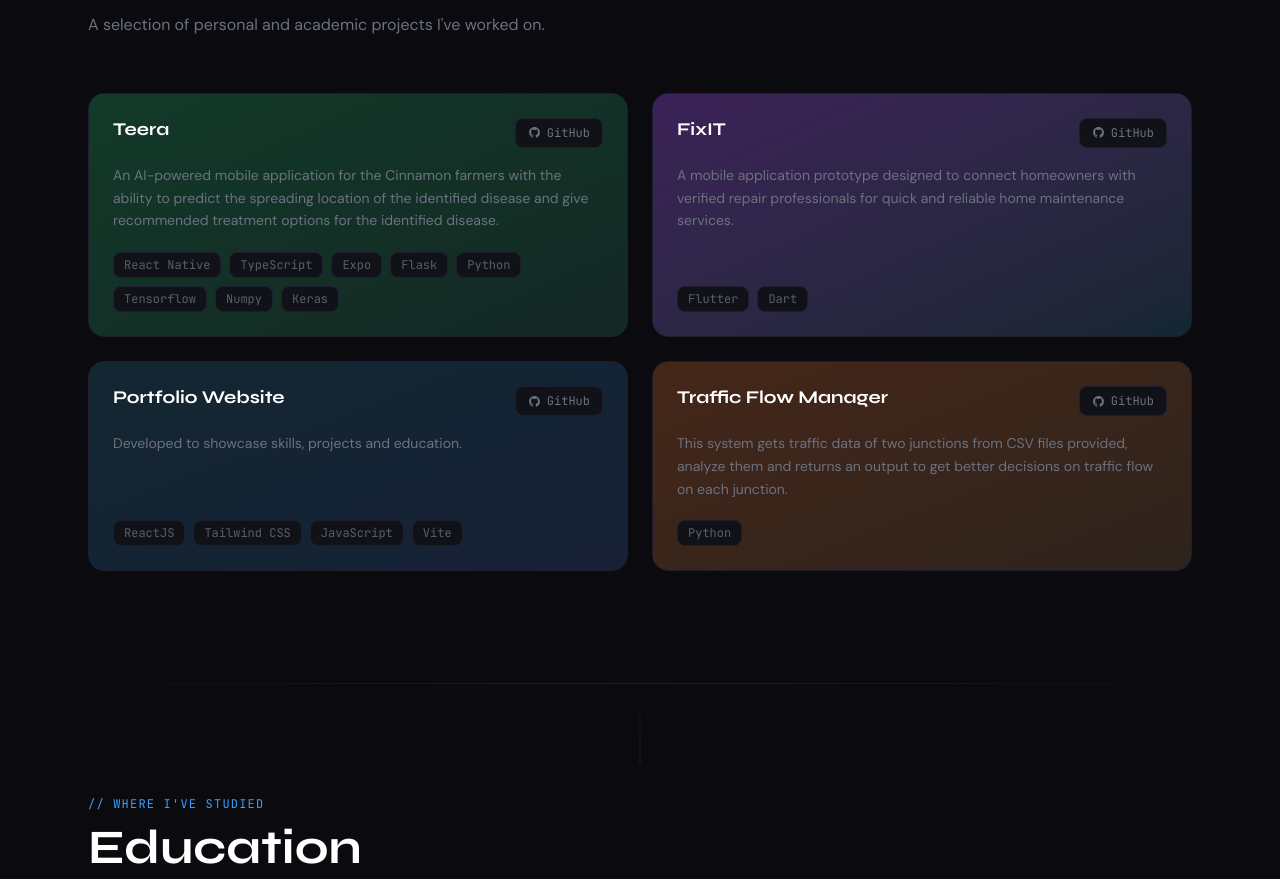
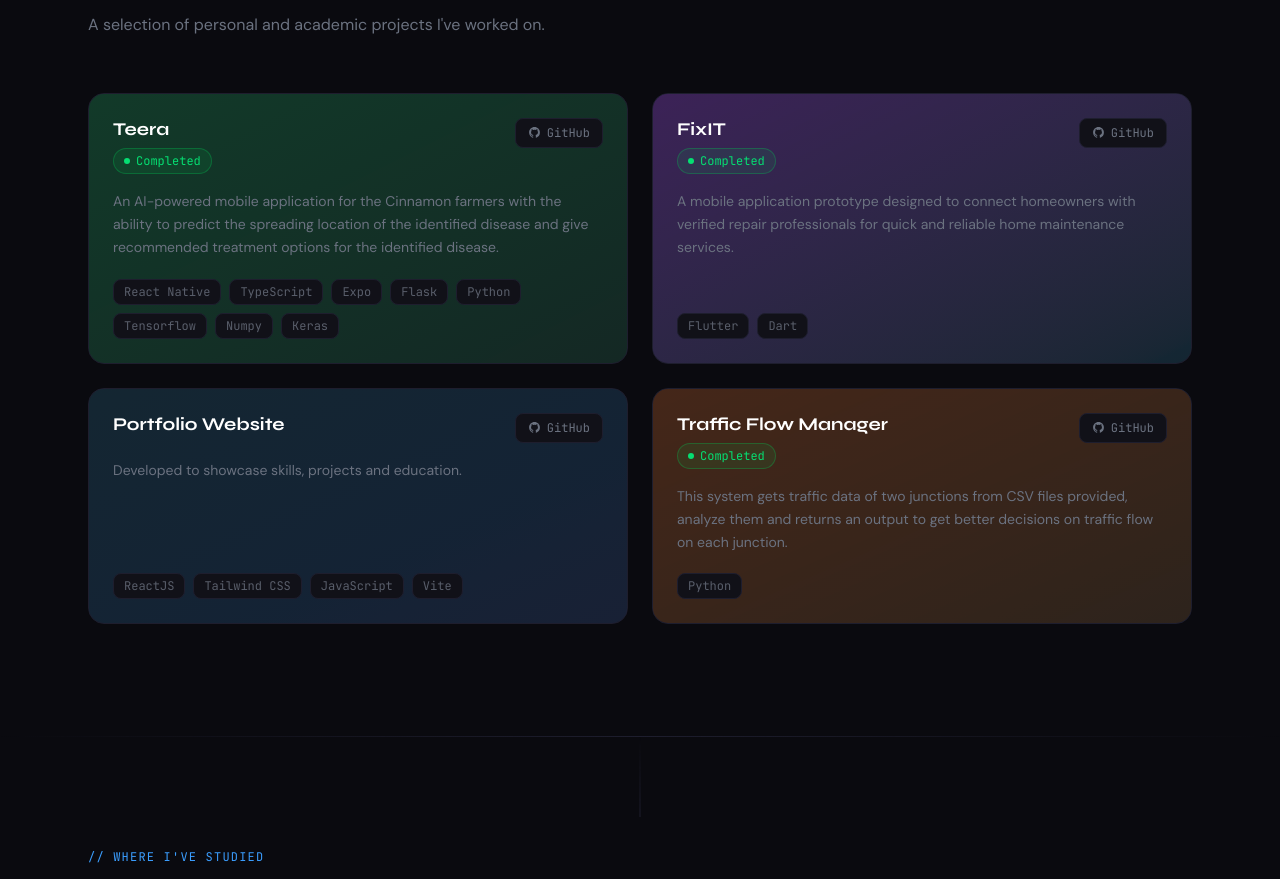
Before and after one commit to ManugaPerera06/portfolio-website, a React (Vite) app: page / in a window 1280 px wide. Shown: the part 2588-3467 px from the top of the page. Built offline with nearby package versions, Linux system fonts and the light colour scheme.

Commit message:
feat: Add project status.

```diff
--- a/src/Components/Projects.jsx
+++ b/src/Components/Projects.jsx
@@ -8,6 +8,7 @@ const projects = [
     tags: ['React Native', 'TypeScript', 'Expo', 'Flask', 'Python', 'Tensorflow', 'Numpy', 'Keras'],
     gradient: 'from-green-500/20 to-green-500/10',
     github: 'https://github.com/Sajani-Prabhashika/SDGP',
+    status: 'completed',
   },
   {
     title: 'FixIT',
@@ -15,6 +16,7 @@ const projects = [
     tags: ['Flutter', 'Dart'],
     gradient: 'from-purple-500/25 to-cyan-500/10',
     github: 'https://github.com/SemikaVidusha/Fix-IT-Codesprint',
+    status: 'completed',
   },
   {
     title: 'Portfolio Website',
@@ -29,31 +31,58 @@ const projects = [
     tags: ['Python'],
     gradient: 'from-orange-500/20 to-amber-500/10',
     github: 'https://github.com/ManugaPerera06/Traffic_Flow_Management',
+    status: 'completed',
   },
 ];
 
+const statusStyles = {
+  completed: {
+    label: 'Completed',
+    badge: 'border-green-500/30 bg-green-500/10 text-green-400',
+    dot: 'bg-green-400',
+  },
+  ongoing: {
+    label: 'Ongoing',
+    badge: 'border-amber-500/30 bg-amber-500/10 text-amber-400',
+    dot: 'bg-amber-400 animate-pulse',
+  },
+};
+
 function ProjectCard({ project }) {
+  const status = statusStyles[project.status];
+
   return (
     <div
       className={`relative bg-card border border-border rounded-2xl overflow-hidden card-hover flex flex-col ${
         project.featured ? 'md:col-span-2' : ''
       }`}
     >
-      {/* Gradient bg accent — MUST be directly here */}
+      {/* Gradient bg accent */}
       <div
         className={`absolute inset-0 bg-gradient-to-br ${project.gradient} pointer-events-none`}
       />
 
       <div className="relative z-10 p-6 flex flex-col h-full">
-        {/* Top row — title + GitHub button */}
+        {/* Top row — title + status on the left, GitHub button on the right */}
         <div className="flex items-start justify-between gap-3 mb-4">
-          <h3 className="font-display font-bold text-white text-lg leading-tight">
-            {project.title}
-          </h3>
+          <div className="flex flex-col gap-2">
+            <h3 className="font-display font-bold text-white text-lg leading-tight">
+              {project.title}
+            </h3>
+
+            {status && (
+              <span
+                className={`inline-flex items-center gap-1.5 self-start font-mono text-xs px-2.5 py-1 rounded-full border ${status.badge}`}
+              >
+                <span className={`w-1.5 h-1.5 rounded-full ${status.dot}`} />
+                {status.label}
+              </span>
+            )}
+          </div>
 
           {project.github && (
-
-              <a href={project.github}
+            <a
+              href={project.github}
               target="_blank"
               rel="noreferrer"
               aria-label={`View ${project.title} on GitHub`}
```
